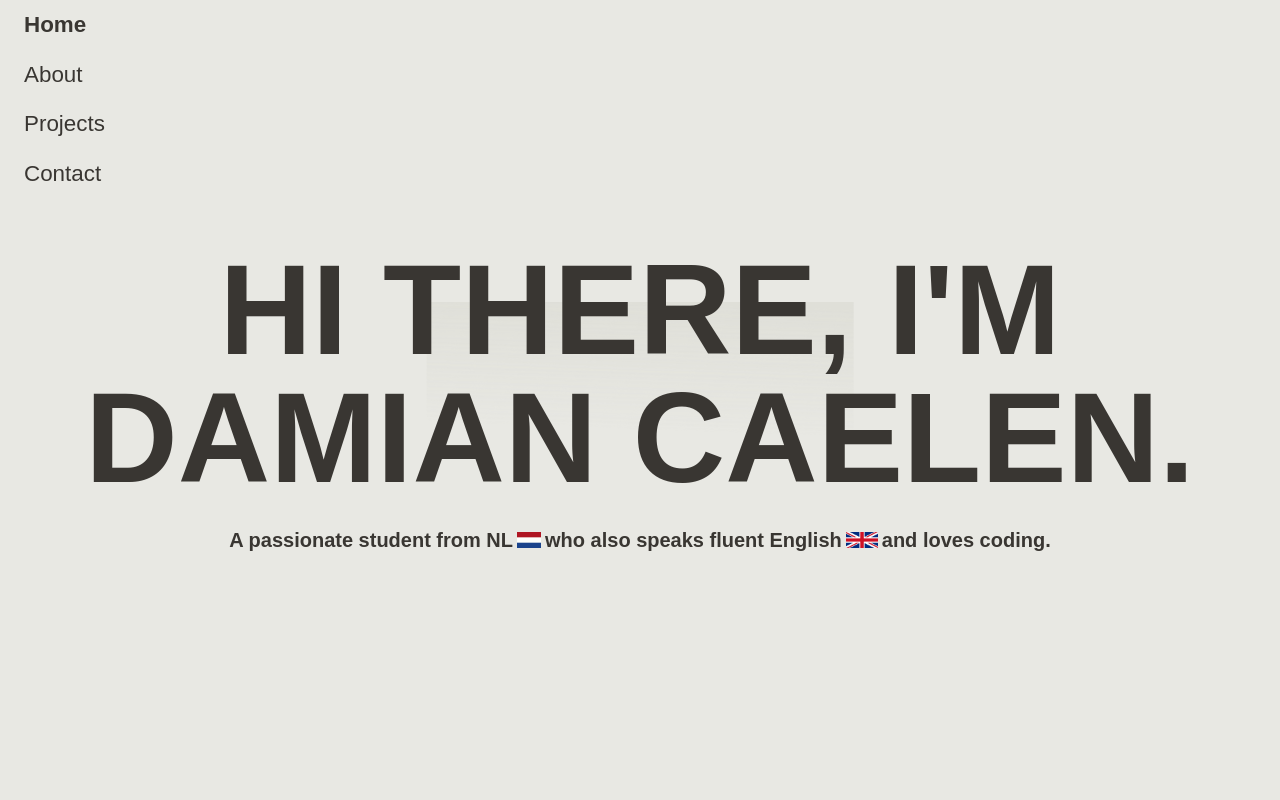
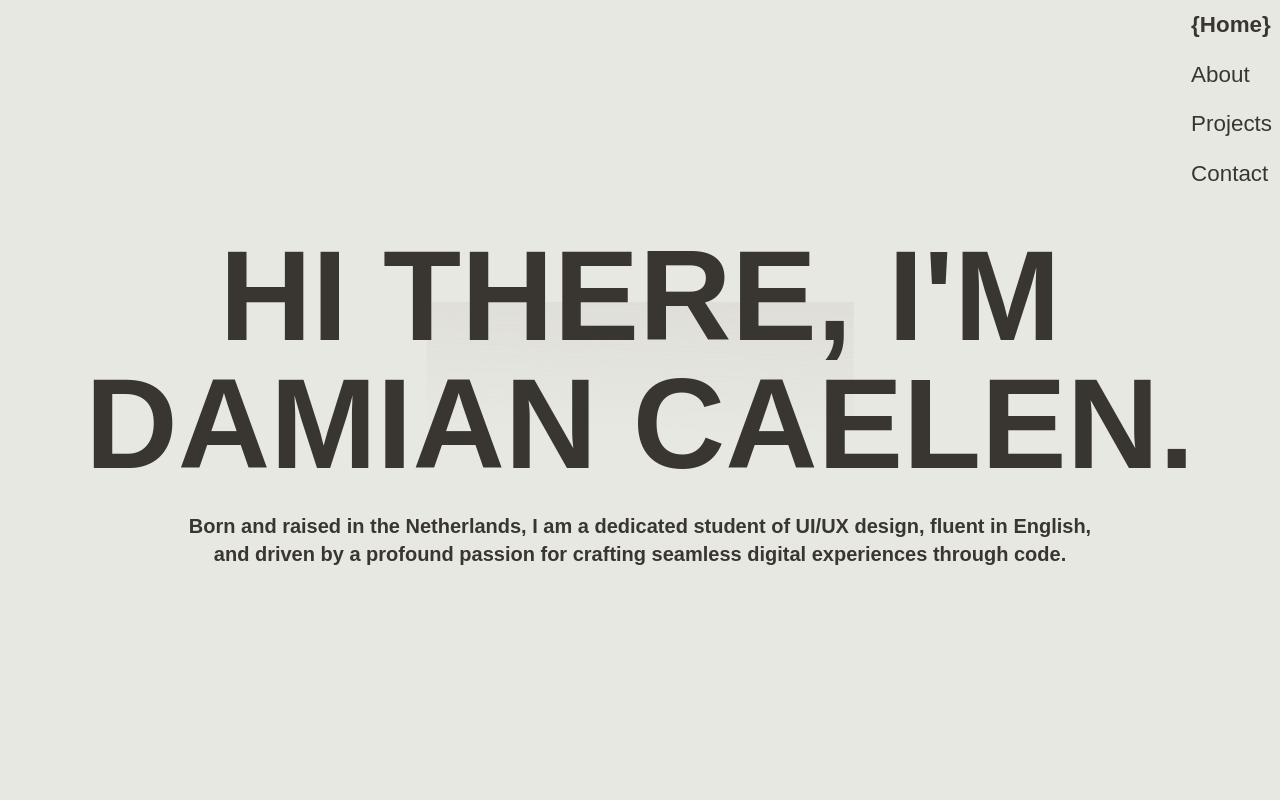
Before and after one commit to TheDamianator/2024portfolio, a React (Vite) app: page / in a window 1280 px wide. Shown: the top 800 px of the page. Built offline with nearby package versions, Linux system fonts and the light colour scheme; a web font is replaced by a local one.

Commit message:
added mobile menu and adjusted mobile sizing

```diff
--- a/package.json
+++ b/package.json
@@ -11,6 +11,7 @@
   },
   "dependencies": {
     "@fortawesome/fontawesome-svg-core": "^6.5.1",
+    "@fortawesome/free-brands-svg-icons": "^6.5.1",
     "@fortawesome/free-solid-svg-icons": "^6.5.1",
     "@fortawesome/react-fontawesome": "^0.2.0",
     "react": "^18.2.0",
--- a/src/Contact.jsx
+++ b/src/Contact.jsx
@@ -1,5 +1,8 @@
 import React, { useState, useEffect } from "react";
 import { FontAwesomeIcon } from '@fortawesome/react-fontawesome';
+import { faEnvelope } from '@fortawesome/free-solid-svg-icons';
+import { faLinkedin } from '@fortawesome/free-brands-svg-icons';
+
 
 export default function Contact() {
     const [currentTime, setCurrentTime] = useState("");
@@ -8,7 +11,7 @@ export default function Contact() {
     useEffect(() => {
         const interval = setInterval(() => {
             const now = new Date();
-            setCurrentTime(now.toLocaleTimeString([], { hour: '2-digit', minute: '2-digit' }));
+            setCurrentTime(now.toLocaleTimeString([], { hour: '2-digit', minute: '2-digit', second: '2-digit' }));
             setCurrentGMT(now.toLocaleTimeString('en-US', { timeZoneName: 'short', timeZone: 'GMT' }));
         }, 1000); // Update every second
 
@@ -22,25 +25,29 @@ export default function Contact() {
         });
     };
 
-
-
     return (
         <div id="contact" className="bg-secondarygreen min-h-screen font-custom font-bold flex flex-col justify-center items-center relative">
+
             <div className="text-center mb-8">
-                <h1 className="text-9xl text-accentbrown mb-4">GET IN T<span className="white-text">O</span>UCH</h1>
-                <h2 className="text-6xl text-accentbrown mb-4">Let's stay in C<span className="white-text">O</span>NTACT</h2>
-                <div className="text-left mb-8">
-                    <h3 className="text-xl text-primarywhite mb-2"> <a href="mailto:damiancaelen@gmail.com">damiancaelen@gmail.com </a> </h3>
-                    <a href="https://linkedin.com/damiancaelen" className="text-xl text-primarywhite hover:underline">linkedin.com/damiancaelen</a>
+                <h1 className="text-5xl sm:text-9xl text-accentbrown mb-4">GET IN T<span className="white-text">O</span>UCH</h1>
+                <h2 className="text-4xl sm:text-6xl text-accentbrown mb-4">Let's stay in C<span className="white-text">O</span>NTACT</h2>
+                <div className="text-left mb-8 flex flex-col items-center"> {/* Center vertically */}
+                    <a href="mailto:damiancaelen@gmail.com" className="text-lg sm:text-xl text-primarywhite mb-2">
+                        <FontAwesomeIcon icon={faEnvelope} className="mr-2" />
+                        damiancaelen@gmail.com
+                    </a> <br></br>
+                    <a href="https://linkedin.com/damiancaelen" className="text-lg sm:text-xl text-primarywhite hover:underline">
+                        <FontAwesomeIcon icon={faLinkedin} className="mr-2" />
+                        linkedin.com/damiancaelen
+                    </a>
                 </div>
             </div>
 
             <div className="absolute bottom-0 left-0 right-0 p-8 bg-secondarygreen text-accentbrown flex justify-between">
-                <div className="text-base flex items-center">
+                <div className="text-sm sm:text-base flex items-center">
                     &copy; 2024 Damian Caelen
                 </div>
-                <div className="text-xl">Local time: {currentTime} CET + 01:00</div>
-                <button onClick={scrollToTop} className="text-4xl">&uarr;</button>
+                <div className="text-base sm:text-xl">Local time: {currentTime} CET + 01:00</div>
             </div>
         </div>
     );
--- a/src/LandingPage.jsx
+++ b/src/LandingPage.jsx
@@ -1,6 +1,5 @@
 import React from "react";
-import dutchFlag from "./assets/dutch.png"; // Import the Dutch flag image
-import ukFlag from "./assets/uk.png"; // Import the UK flag image
+
 import circleImage from "./assets/circle2.png";
 
 export default function LandingPage() {
@@ -12,16 +11,8 @@ export default function LandingPage() {
                         <p className="text-5xl sm:text-7xl md:text-8xl lg:text-9xl xl:text-9xl text-accentbrown mb-6">HI THERE, I'M <br/> DAMIAN CAELEN.</p>
                         {/* Different text for mobile */}
                         <p className="text-sm sm:text-base md:text-lg lg:text-xl xl:text-xl text-accentbrown flex justify-center items-center">
-                            {/* Mobile version of text */}
-                            <span>A passionate student from NL</span>
-                            {/* Only show the flags on screens larger than md */}
-                            <img src={dutchFlag} alt="Dutch flag" className="h-4 w-auto mx-1 hidden md:block" />
-                            {/* Mobile version of text */}
-                            <span>who also speaks fluent English</span>
-                            {/* Only show the flags on screens larger than md */}
-                            <img src={ukFlag} alt="UK flag" className="h-4 w-auto mx-1 hidden md:block" />
-                            {/* Mobile version of text */}
-                            <span>and loves coding.</span>
+
+                        Born and raised in the Netherlands, I am a dedicated student of UI/UX design, fluent in English, <br/> and driven by a profound passion for crafting seamless digital experiences through code.
                         </p>
                         {/* Circle image for mobile */}
                         <img
--- a/src/Navigation.jsx
+++ b/src/Navigation.jsx
@@ -31,7 +31,7 @@ export default function Navigation() {
     };
 
     return (
-        <div className="fixed top-2 left-2 z-50">
+        <div className="fixed top-2 right-2 z-50">
             {/* Hamburger menu icon */}
             <button
                 className="block md:hidden text-gray-800 hover:text-gray-500 focus:outline-none"
@@ -87,7 +87,7 @@ function NavLink({ to, children, activeLink, onClick }) {
             onClick={onClick}
             style={{ cursor: 'pointer', fontSize: '1.4rem' }} // Adjust text size here
         >
-            {children}
+             {activeLink === to ? `{${children}}` : children}
         </Link>
     );
 }
```
Also changed, not shown: 1 other file (tests, documents, lock files or other folders).
